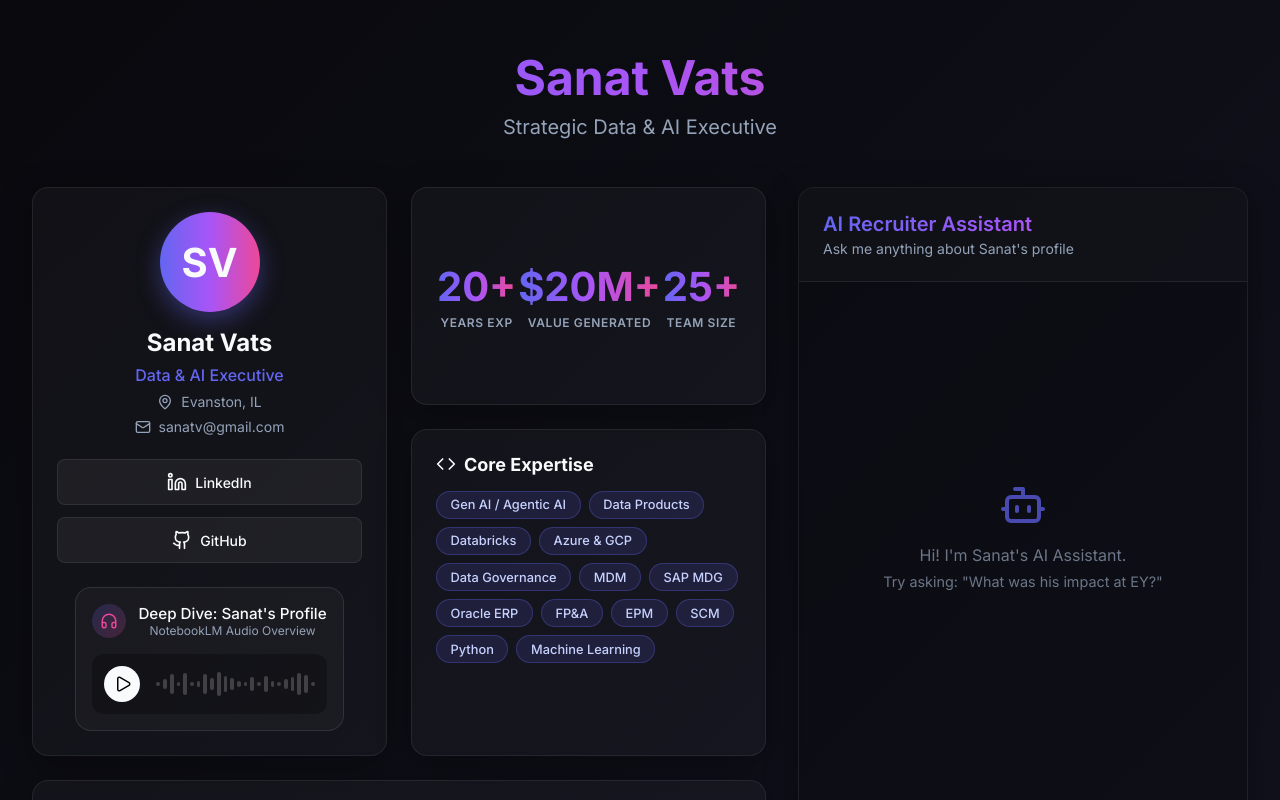
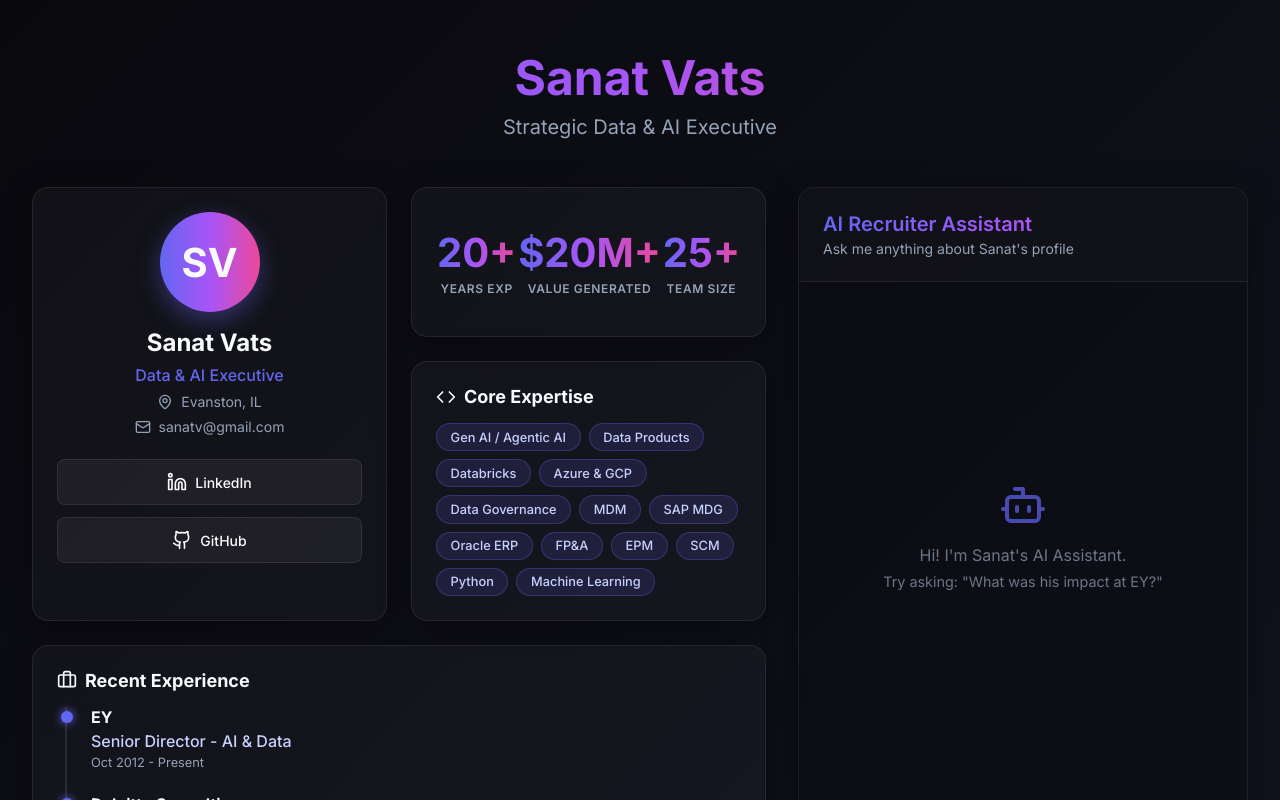
Before and after one commit to sanatv/Sanat-Profile, a Next.js app: page / in a window 1280 px wide. Shown: the top 800 px of the page. Built offline with nearby package versions, Linux system fonts and the light colour scheme.

Commit message:
Remove audio features

```diff
--- a/src/components/BentoGrid.tsx
+++ b/src/components/BentoGrid.tsx
@@ -2,7 +2,6 @@
 
 import { Github, Linkedin, Mail, MapPin, Briefcase, GraduationCap, Code } from 'lucide-react';
 import styles from './BentoGrid.module.css';
-import PodcastPlayer from './PodcastPlayer';
 import MindMap from './MindMap';
 
 export default function BentoGrid() {
@@ -37,9 +36,6 @@ export default function BentoGrid() {
             <Github size={20} /> GitHub
           </a>
         </div>
-
-        {/* Notebook LM Podcast Widget */}
-        <PodcastPlayer />
       </div>
 
       {/* Metrics Card */}
--- a/src/components/ChatInterface.tsx
+++ b/src/components/ChatInterface.tsx
@@ -1,7 +1,7 @@
 'use client';
 
 import { useRef, useEffect, useState } from 'react';
-import { Send, User, Bot, Volume2 } from 'lucide-react';
+import { Send, User, Bot } from 'lucide-react';
 import styles from './ChatInterface.module.css';
 
 export default function ChatInterface() {
@@ -14,23 +14,6 @@ export default function ChatInterface() {
   useEffect(() => {
     messagesEndRef.current?.scrollIntoView({ behavior: 'smooth' });
   }, [messages]);
-
-  const speak = (text: string) => {
-    if ('speechSynthesis' in window) {
-      window.speechSynthesis.cancel();
-      const utterance = new SpeechSynthesisUtterance(text);
-
-      const voices = window.speechSynthesis.getVoices();
-      const preferredVoice = voices.find(v => (v.name.includes('Google') || v.name.includes('Siri')) && v.lang.includes('en-US'))
-                          || voices.find(v => v.lang.includes('en-US'))
-                          || null;
-
-      if (preferredVoice) utterance.voice = preferredVoice;
-      utterance.rate = 1.05;
-      utterance.pitch = 0.95;
-      window.speechSynthesis.speak(utterance);
-    }
-  };
 
   const onSubmit = async (e: React.FormEvent) => {
     e.preventDefault();
@@ -101,15 +84,6 @@ export default function ChatInterface() {
             </div>
             <div className={styles.messageContent}>
               <div className={styles.text}>{m.content}</div>
-              {m.role === 'assistant' && !isLoading && (
-                <button
-                  onClick={() => speak(m.content)}
-                  className={styles.speakBtn}
-                  title="Read aloud"
-                >
-                  <Volume2 size={14} /> Listen
-                </button>
-              )}
             </div>
           </div>
         ))}
--- a/src/components/PodcastPlayer.module.css
+++ /dev/null
@@ -1,114 +0,0 @@
-.playerContainer {
-  margin-top: 1.5rem;
-  padding: 1rem;
-  background: rgba(255, 255, 255, 0.03);
-  border: 1px solid rgba(255, 255, 255, 0.1);
-  border-radius: 16px;
-  display: flex;
-  flex-direction: column;
-  gap: 1rem;
-  animation: slideUp 0.6s ease forwards;
-  opacity: 0;
-}
-
-@keyframes slideUp {
-  from { opacity: 0; transform: translateY(10px); }
-  to { opacity: 1; transform: translateY(0); }
-}
-
-.header {
-  display: flex;
-  align-items: center;
-  gap: 0.75rem;
-}
-
-.iconContainer {
-  background: linear-gradient(135deg, rgba(88, 101, 242, 0.2), rgba(236, 72, 153, 0.2));
-  padding: 0.5rem;
-  border-radius: 50%;
-  display: flex;
-  align-items: center;
-  justify-content: center;
-}
-
-.icon {
-  color: #ec4899;
-}
-
-.textContainer {
-  display: flex;
-  flex-direction: column;
-}
-
-.title {
-  font-size: 0.95rem;
-  font-weight: 500;
-  color: var(--text-primary);
-  margin: 0;
-}
-
-.subtitle {
-  font-size: 0.75rem;
-  color: var(--text-secondary);
-}
-
-.controls {
-  display: flex;
-  align-items: center;
-  gap: 1rem;
-  background: rgba(0, 0, 0, 0.3);
-  padding: 0.75rem;
-  border-radius: 12px;
-}
-
-.playBtn {
-  background: var(--text-primary);
-  color: #000;
-  border: none;
-  border-radius: 50%;
-  width: 36px;
-  height: 36px;
-  display: flex;
-  align-items: center;
-  justify-content: center;
-  cursor: pointer;
-  transition: transform 0.2s, box-shadow 0.2s;
-  flex-shrink: 0;
-}
-
-.playBtn:hover {
-  transform: scale(1.05);
-  box-shadow: 0 0 15px rgba(255, 255, 255, 0.3);
-}
-
-.playIcon {
-  margin-left: 2px; /* Optical optical center for play icon */
-}
-
-.waveform {
-  flex: 1;
-  display: flex;
-  align-items: center;
-  justify-content: space-between;
-  height: 24px;
-  gap: 3px;
-}
-
-.bar {
-  flex: 1;
-  background: rgba(255, 255, 255, 0.2);
-  border-radius: 4px;
-  transition: height 0.2s ease, background 0.2s ease;
-  min-height: 4px;
-}
-
-/* Simulated Audio Spectrum Animation when playing */
-.playing {
-  background: var(--primary-accent);
-  animation: equalize 0.8s ease infinite alternate;
-}
-
-@keyframes equalize {
-  0% { transform: scaleY(0.3); opacity: 0.5; }
-  100% { transform: scaleY(1); opacity: 1; }
-}
--- a/src/components/PodcastPlayer.tsx
+++ /dev/null
@@ -1,62 +0,0 @@
-'use client';
-
-import { useState, useRef } from 'react';
-import { Play, Pause, Headphones } from 'lucide-react';
-import styles from './PodcastPlayer.module.css';
-
-export default function PodcastPlayer() {
-  const [isPlaying, setIsPlaying] = useState(false);
-  // Optional: Update src to '/overview.wav' if they download typical .wav from NotebookLM
-  const audioRef = useRef<HTMLAudioElement>(null);
-
-  const togglePlay = () => {
-    if (audioRef.current) {
-      if (isPlaying) {
-        audioRef.current.pause();
-      } else {
-        audioRef.current.play();
-      }
-      setIsPlaying(!isPlaying);
-    }
-  };
-
-  return (
-    <div className={styles.playerContainer}>
-      {/*
-        This loads the audio file from the /public folder of your site.
-        Place your downloaded NotebookLM audio in the public folder and name it podcast.mp3!
-      */}
-      <audio
-        ref={audioRef}
-        src="/podcast.mp3"
-        onEnded={() => setIsPlaying(false)}
-      />
-      <div className={styles.header}>
-        <div className={styles.iconContainer}>
-          <Headphones size={18} className={styles.icon} />
-        </div>
-        <div className={styles.textContainer}>
-          <h4 className={styles.title}>Deep Dive: Sanat's Profile</h4>
-          <span className={styles.subtitle}>NotebookLM Audio Overview</span>
-        </div>
-      </div>
-      <div className={styles.controls}>
-        <button className={styles.playBtn} onClick={togglePlay}>
-          {isPlaying ? <Pause size={18} /> : <Play size={18} className={styles.playIcon} />}
-        </button>
-        <div className={styles.waveform}>
-          {[...Array(24)].map((_, i) => (
-            <div
-              key={i}
-              className={`${styles.bar} ${isPlaying ? styles.playing : ''}`}
-              style={{
-                animationDelay: `${i * 0.05}s`,
-                height: `${Math.max(20, Math.random() * 100)}%`
-              }}
-            />
-          ))}
-        </div>
-      </div>
-    </div>
-  );
-}
```
